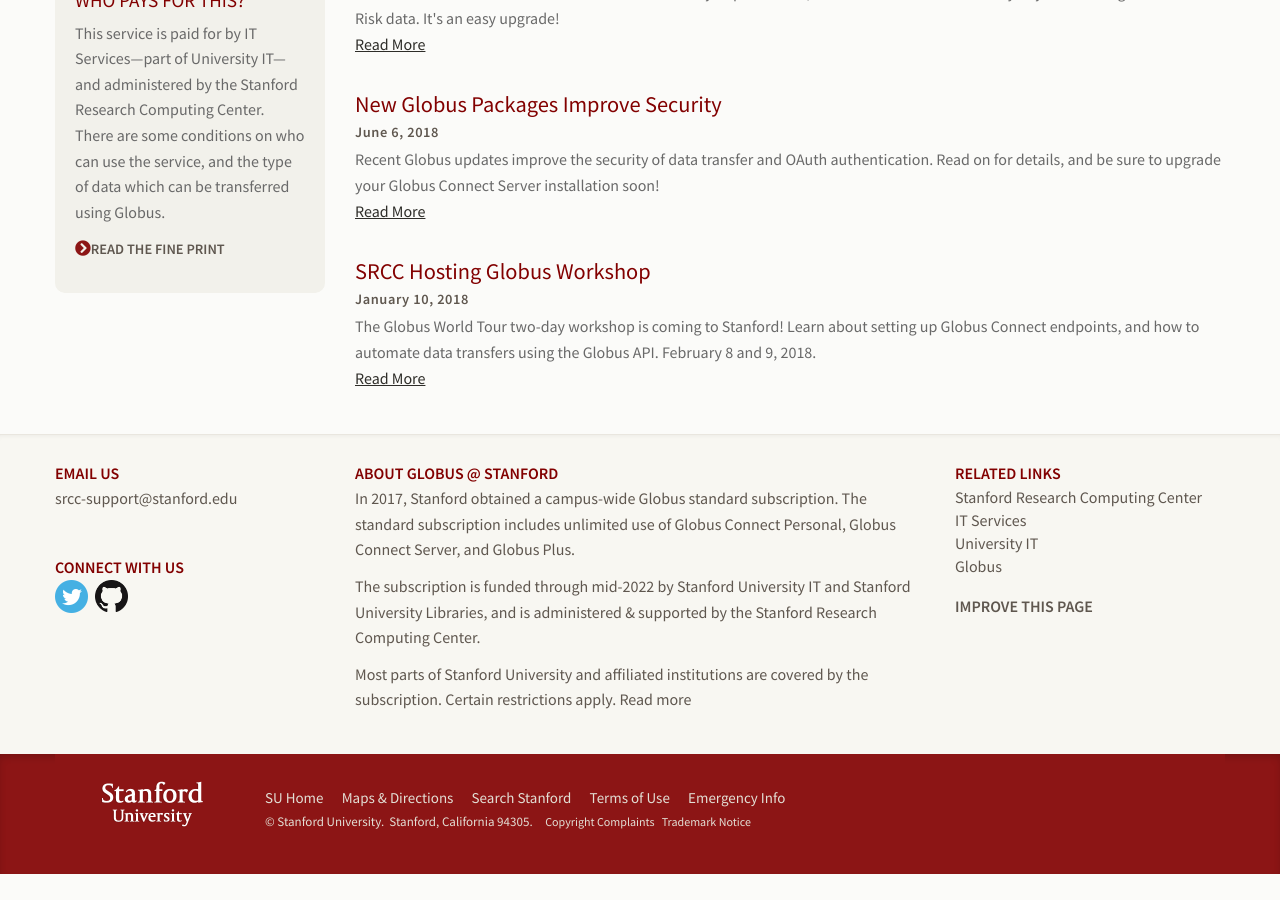
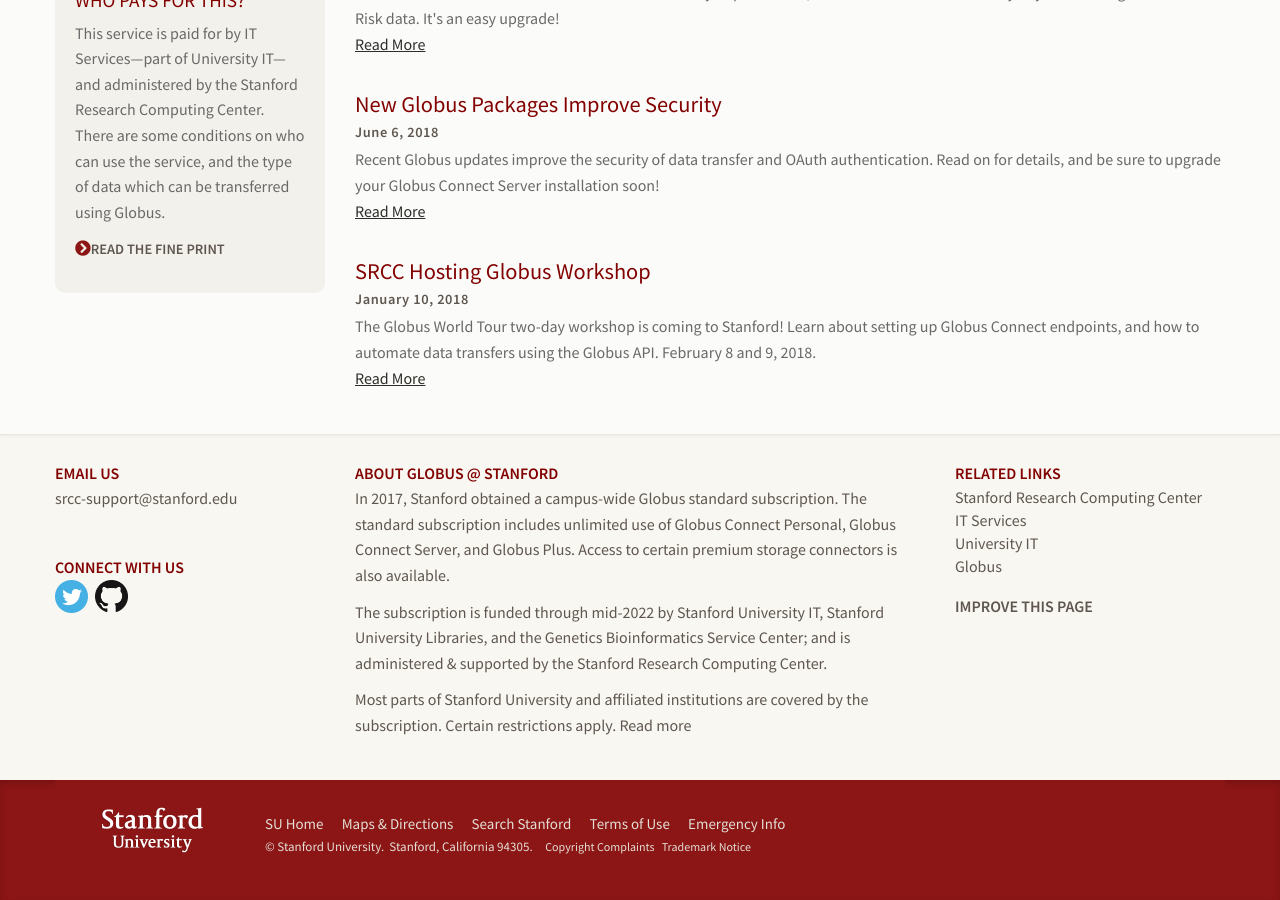
Before and after one commit to stanford-rc/globus.stanford.edu, a Jekyll site: the page built from index.html, in a window 1280 px wide and 900 px high, scrolled down 929 px. Built offline with Jekyll 4.4.1, drawn with Linux system fonts in a browser that asks for light colours; nearby versions of some CDN libraries; the list of posts is cut into pages by our own code; comment, search, counter and statistics services are not loaded; before the commit the page ends 1803 px from its top, so only the background shows below that.

Commit message:
footer: Add reference to cloud add-ons
Thanks to GBSC for funding the S3 connector, and UIT for funding the Box
and Google connectors!

```diff
--- a/_includes/bottom-middle.html
+++ b/_includes/bottom-middle.html
@@ -6,11 +6,13 @@ It is best used for the "More About Us" content.
 
 <p>In 2017, Stanford obtained a campus-wide Globus standard subscription.  The
 standard subscription includes unlimited use of Globus Connect Personal, Globus
-Connect Server, and Globus Plus.</p>
+Connect Server, and Globus Plus.  Access to certain premium storage connectors
+is also available.</p>
 
-<p>The subscription is funded through mid-2022 by Stanford University IT and
-Stanford University Libraries, and is administered &amp; supported by the
-Stanford Research Computing Center.</p>
+<p>The subscription is funded through mid-2022 by Stanford University IT,
+Stanford University Libraries, and the Genetics Bioinformatics Service Center;
+and is administered &amp; supported by the Stanford Research Computing
+Center.</p>
 
 <p>Most parts of Stanford University and affiliated institutions are covered by
 the subscription.  Certain restrictions apply.
```
